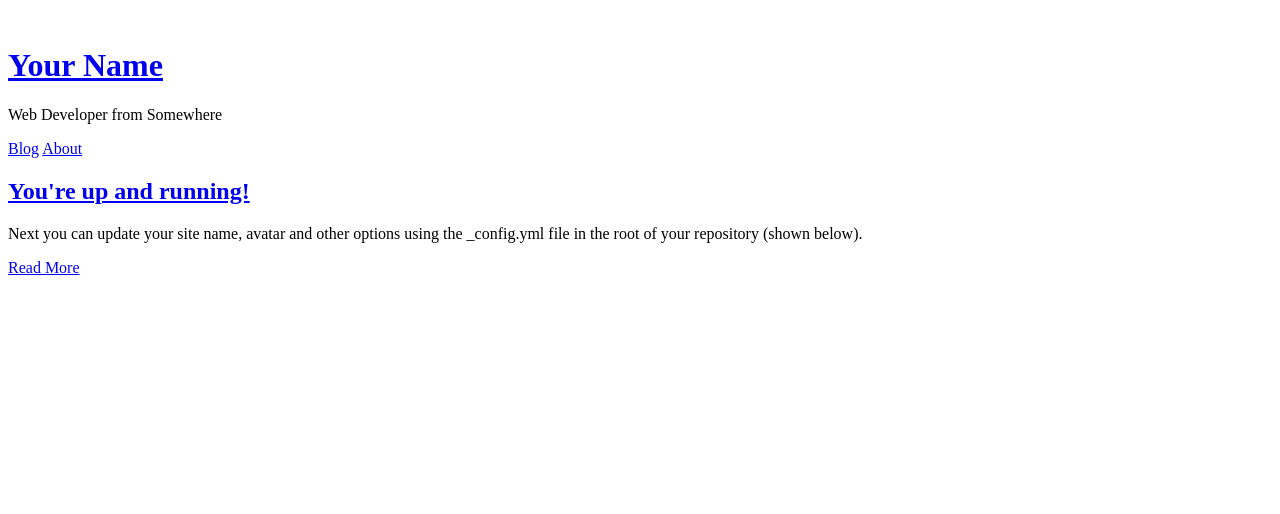
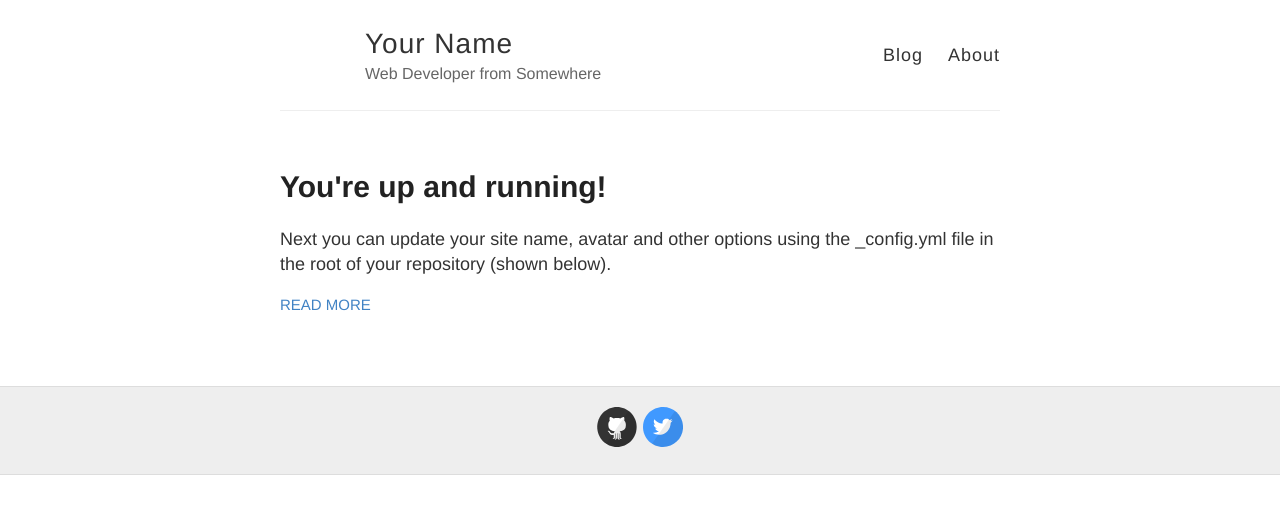
Before and after one commit to perpetualKid/DevTest, a Jekyll site: the page built from index.html, in a window 1280 px wide. Shown: the top 514 px of the page. Built offline with Jekyll 4.4.1, drawn with Linux system fonts in a browser that asks for light colours.

```diff
--- a/_config.yml
+++ b/_config.yml
@@ -47,7 +47,7 @@ url:
 # (http://yourusername.github.io/repository-name)
 # and NOT your User repository (http://yourusername.github.io)
 # then add in the baseurl here, like this: "/repository-name"
-baseurl: "DevTest"
+baseurl: "/DevTest"
 
 #
 # !! You don't need to change any of the configuration flags below !!
```
